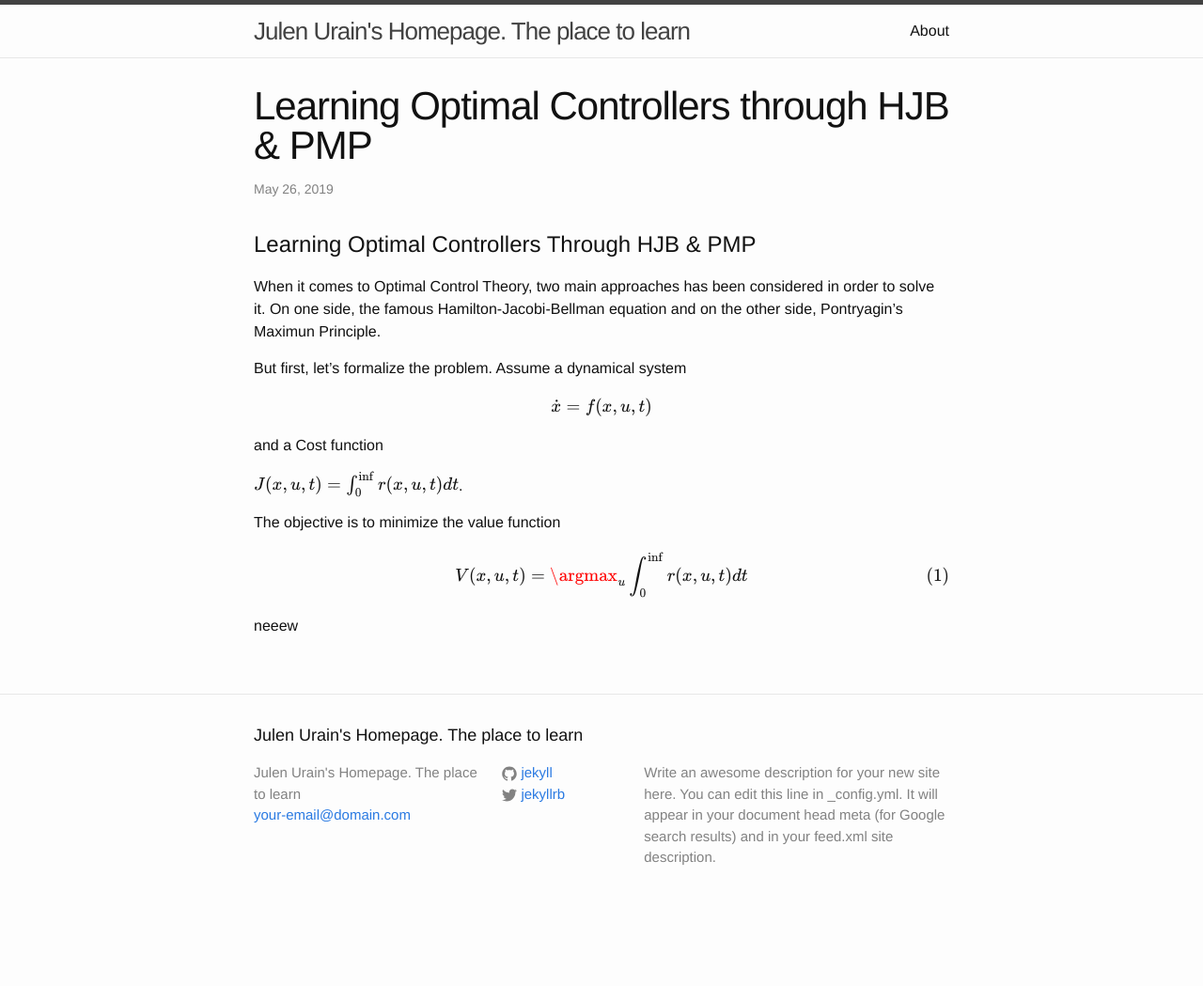
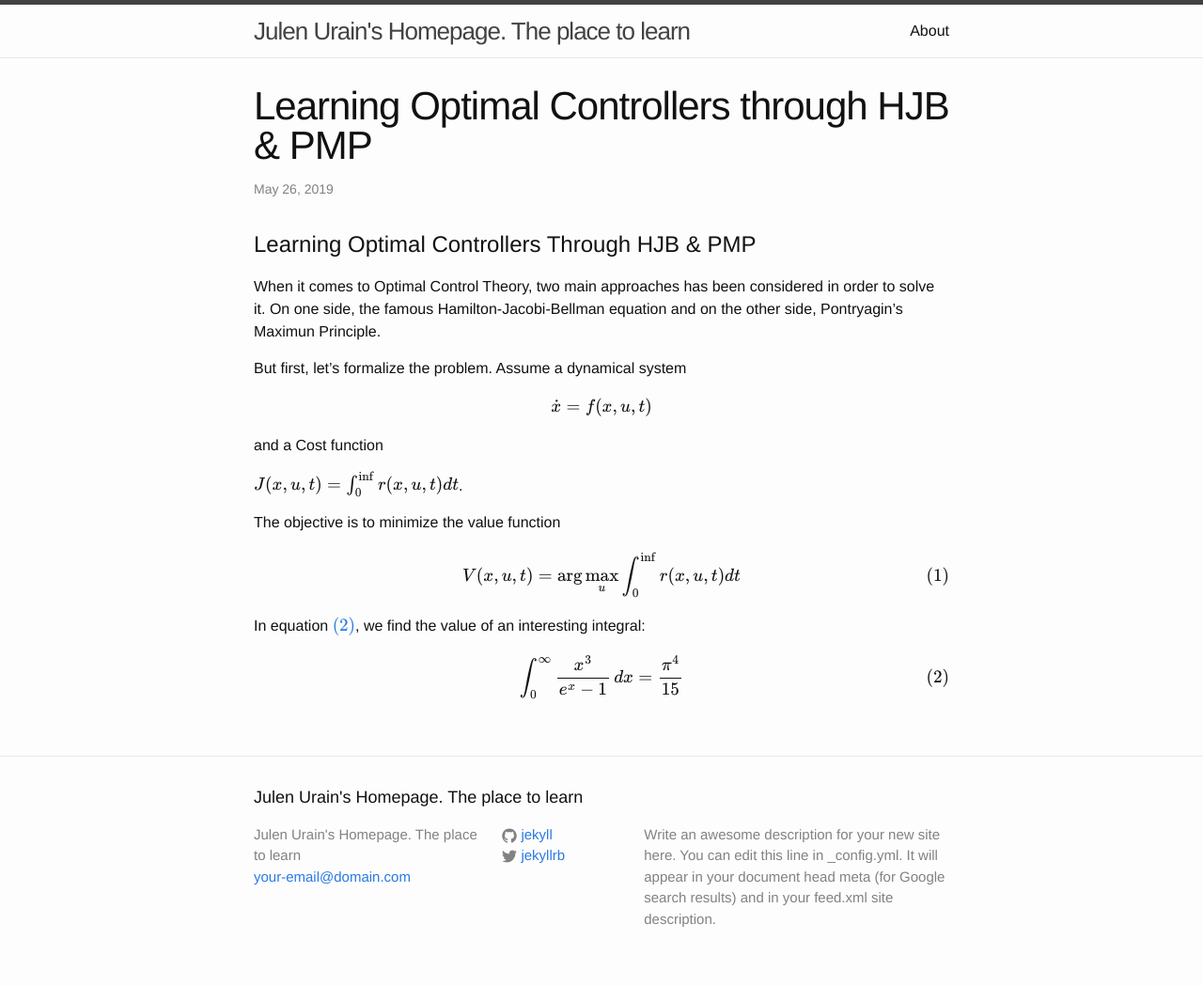
Before and after one commit to TheCamusean/theCamusean.github.io, a Jekyll site: the page built from _posts/2019-05-26-Learning-Optimal-Controllers.markdown, in a window 1280 px wide. Shown: the whole page at 94% size. Built offline with Jekyll 4.4.1, drawn with Linux system fonts in a browser that asks for light colours; formulas are drawn with MathJax 3; a script that is not in the unit is left out; before the commit the page ends 984 px from its top, so only the background shows below that.

Commit message:
citing my equation

```diff
--- a/_posts/2019-05-26-Learning-Optimal-Controllers.markdown
+++ b/_posts/2019-05-26-Learning-Optimal-Controllers.markdown
@@ -20,7 +20,13 @@ $$ J(x,u,t) = \int_{0}^{\inf} r(x,u,t) dt$$.
 The objective is to minimize the value function
 
 \begin{equation}
-    V(x,u,t) = \argmax_u \int_{0}^{\inf} r(x,u,t) dt
+    V(x,u,t) = \arg \max_u \int_{0}^{\inf} r(x,u,t) dt
 \end{equation}
 
-neeew
+In equation \eqref{eq:sample}, we find the value of an
+interesting integral:
+
+\begin{equation}
+  \int_0^\infty \frac{x^3}{e^x-1}\,dx = \frac{\pi^4}{15}
+  \label{eq:sample}
+\end{equation}
```
